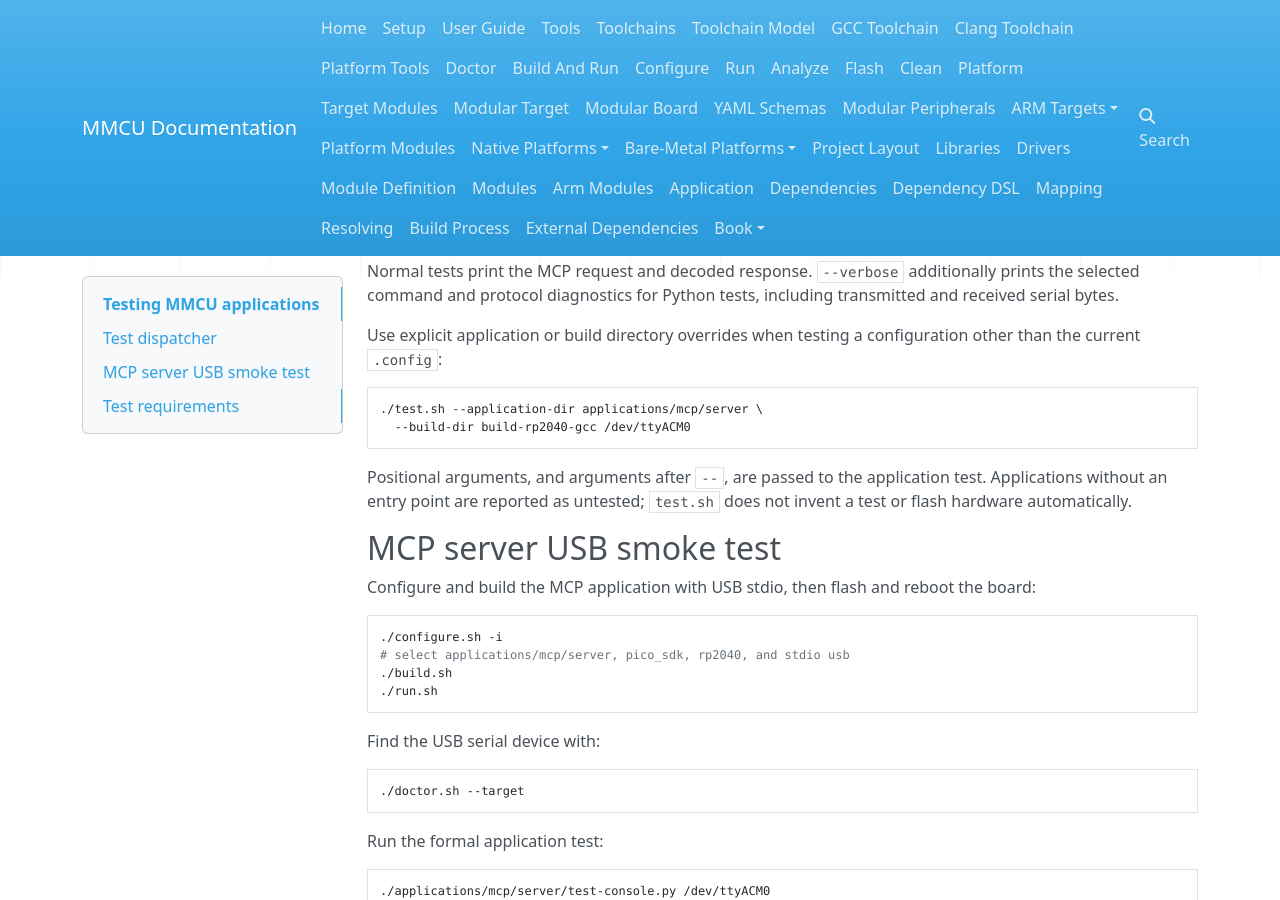
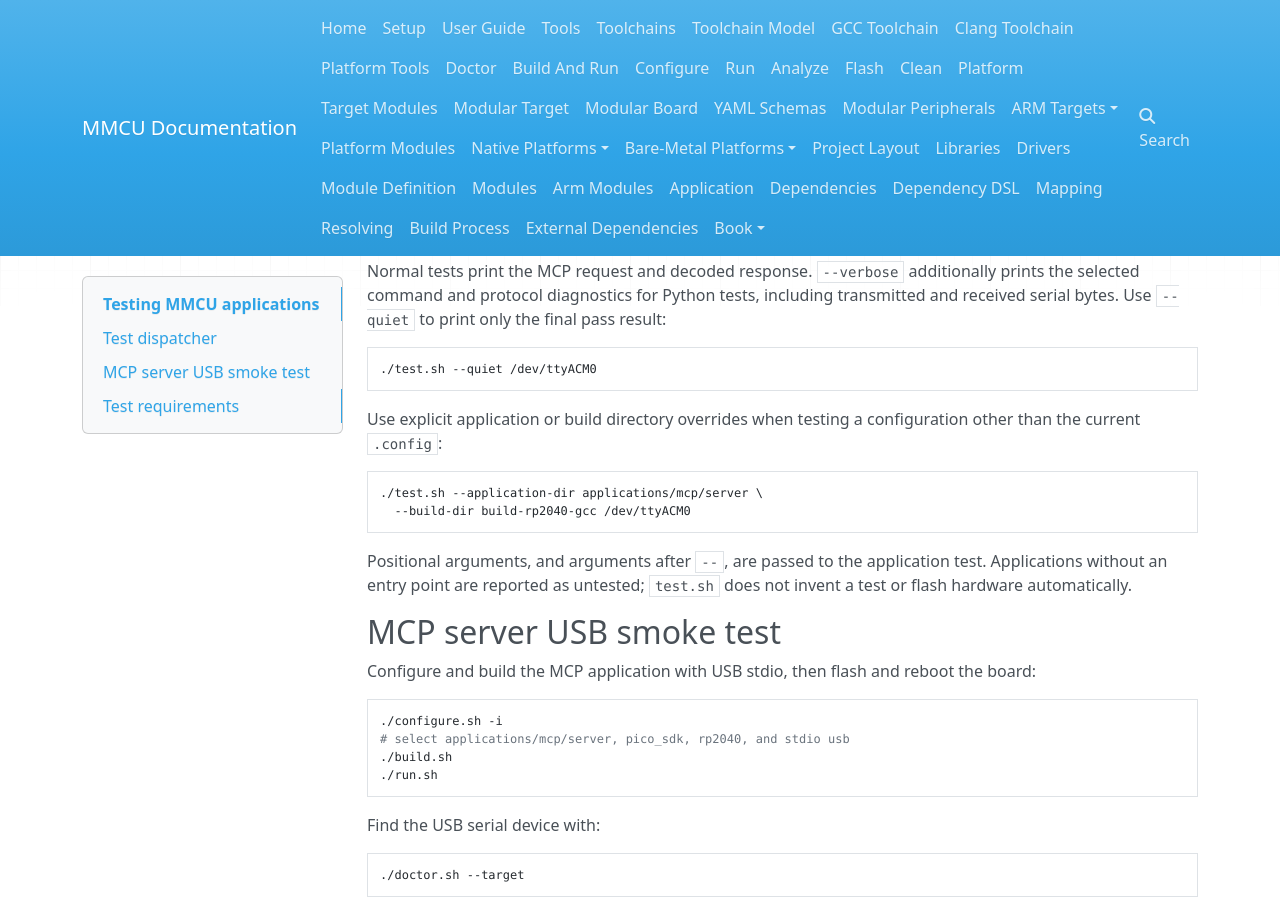
Before and after one commit to 32bitmicroLLC/MMCU, an MkDocs documentation site: the page built from docs/testing.md, in a window 1280 px wide and 900 px high, scrolled down 408 px. Built offline with MkDocs 1.6.1, drawn with Linux system fonts in a browser that asks for light colours; nearby versions of some CDN libraries.

Commit message:
Add quiet application test output

````diff
--- a/docs/testing.md
+++ b/docs/testing.md
@@ -21,7 +21,12 @@ the first `test-*.py` script:
 
 Normal tests print the MCP request and decoded response. `--verbose` additionally
 prints the selected command and protocol diagnostics for Python tests,
-including transmitted and received serial bytes.
+including transmitted and received serial bytes. Use `--quiet` to print only
+the final pass result:
+
+```bash
+./test.sh --quiet /dev/ttyACM0
+```
 
 Use explicit application or build directory overrides when testing a
 configuration other than the current `.config`:
````
Also changed, not shown: 2 other files.
